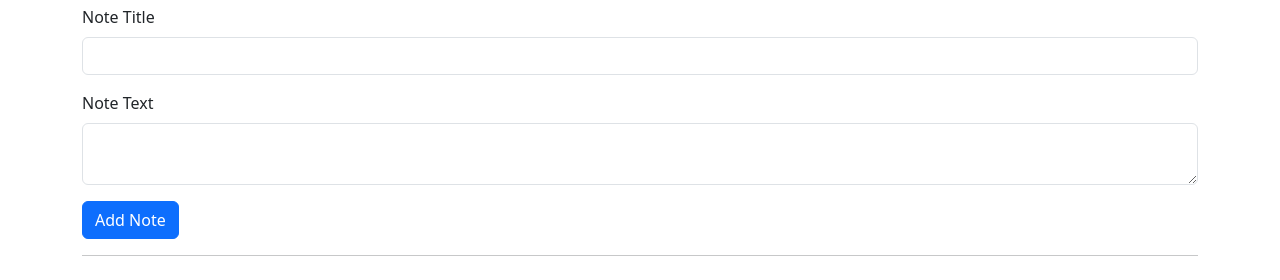
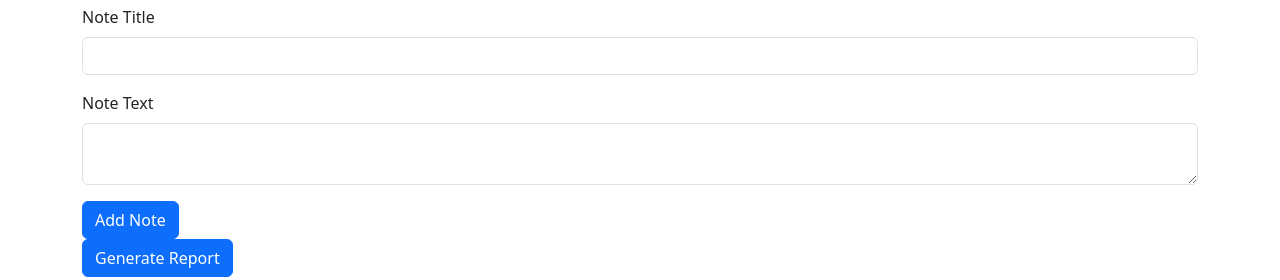
Before and after one commit to jakobrobert/openai-experiments, a Django app: template note_lists/templates/note_list.html in a window 1280 px wide. Shown: the part 67-347 px from the top of the page. Run offline with Django 5.2, Linux system fonts and the light colour scheme; the template is opened without the code that fills it, so the values that code supplies are empty; some libraries are stand-ins or nearby versions.

Commit message:
Add form to generate report (without functionality)

```diff
--- a/note_lists/templates/note_list.html
+++ b/note_lists/templates/note_list.html
@@ -23,6 +23,11 @@
                 <textarea class="form-control" id="text" name="text" required></textarea>
             </div>
             <button type="submit" class="btn btn-primary">Add Note</button>
+        </form>
+
+        <form action="{% url 'generate_report' note_list.id %}" method="post">
+            {% csrf_token %}
+            <button type="submit" class="btn btn-primary">Generate Report</button>
         </form>
 
         <hr>
--- a/note_lists/urls.py
+++ b/note_lists/urls.py
@@ -9,4 +9,5 @@ urlpatterns = [
     path('<int:note_list_id>/delete/', views.delete_note_list, name='delete_note_list'),
     path('<int:note_list_id>/notes/add/', views.add_note, name='add_note'),
     path('<int:note_list_id>/notes/<int:note_id>/delete/', views.delete_note, name='delete_note'),
+    path('<int:note_list_id>/generate-report/', views.generate_report, name='generate_report'),
 ]
--- a/note_lists/views.py
+++ b/note_lists/views.py
@@ -40,3 +40,9 @@ def delete_note(request, note_list_id, note_id):
     note = get_object_or_404(Note, id=note_id)
     note.delete()
     return redirect('get_note_list', note_list_id=note_list_id)
+
+
+@require_POST
+def generate_report(request, note_list_id):
+    # TODO Implement generate_report
+    return redirect('get_note_list', note_list_id=note_list_id)
```
